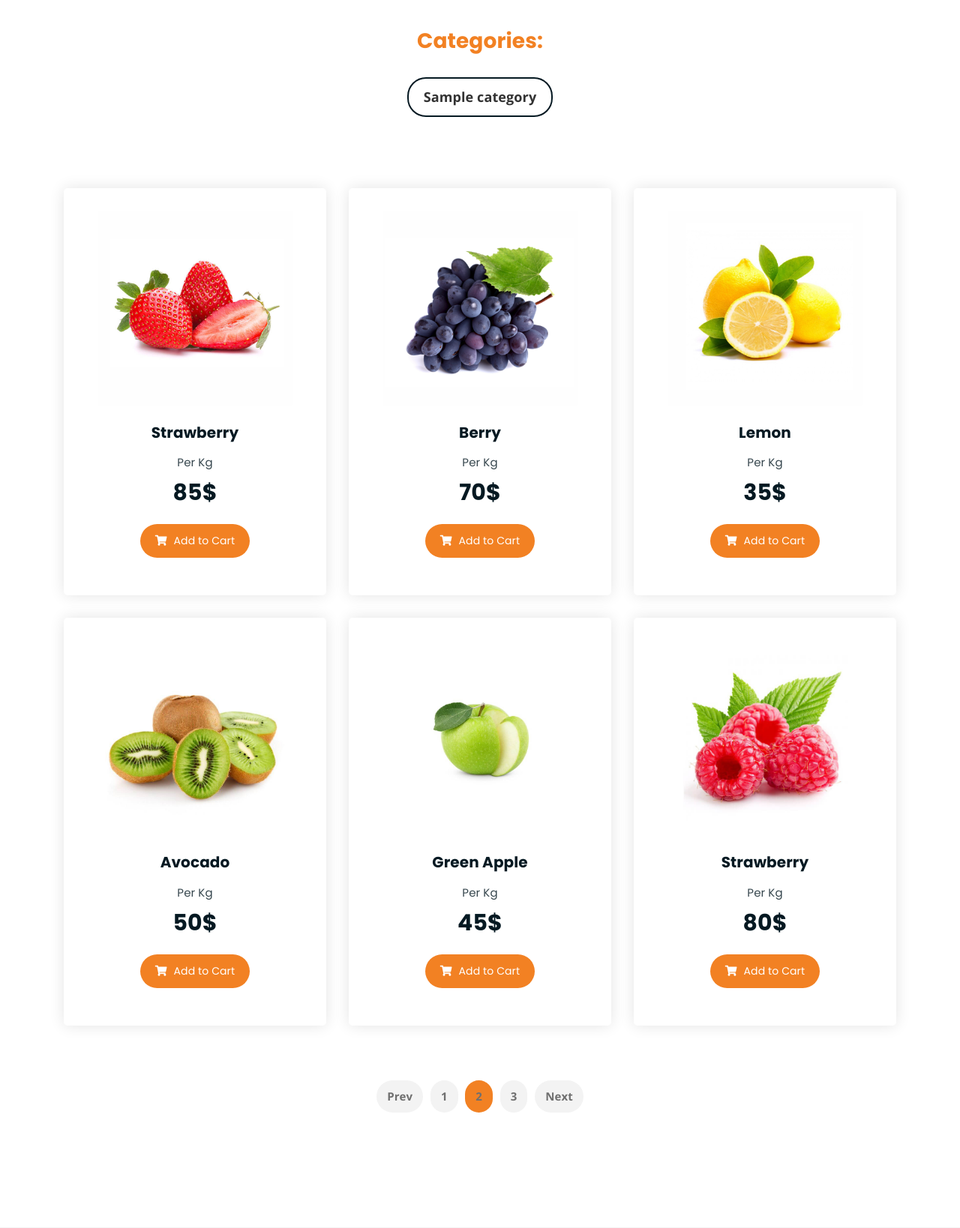
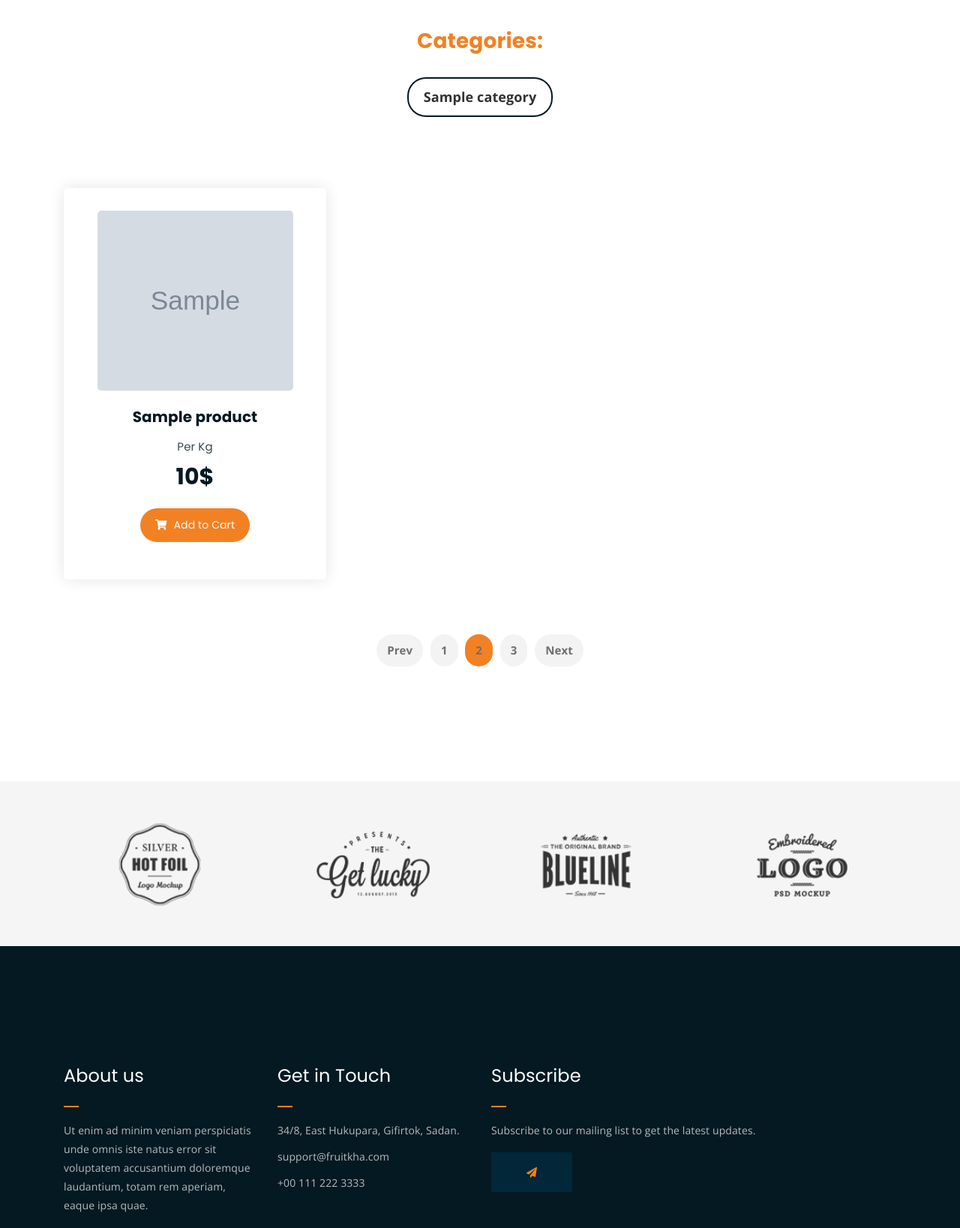
Before and after one commit to dmitriy-lar/Fruitkha-E-commerce, a Django app: page /shop/ in a window 1280 px wide. Shown: the part 562-2200 px from the top of the page at 75% size. Run offline with Django 4.2, Linux system fonts and the light colour scheme; tables that the repository leaves empty hold one stand-in row (values such as "Sample post"); grey boxes marked "Sample" are stand-in pictures; parts of the project's set-up code (start-up, migrations or seed data) failed here and were passed over; some libraries are stand-ins or nearby versions.

Commit message:
get products from database

```diff
--- a/fruitkha/store/templates/store/shop.html
+++ b/fruitkha/store/templates/store/shop.html
@@ -48,66 +48,18 @@
         </div>
 
         <div class="row product-lists">
+            {% for product in products %}
             <div class="col-lg-4 col-md-6 text-center strawberry">
                 <div class="single-product-item">
                     <div class="product-image">
-                        <a href="{% url 'single_product_page' %}"><img src="{% static 'img/products/product-img-1.jpg' %}" alt=""></a>
+                        <a href="{% url 'single_product_page' %}"><img src="{{ product.thumbnail.url }}" alt="" style="height:240px; "></a>
                     </div>
-                    <h3>Strawberry</h3>
-                    <p class="product-price"><span>Per Kg</span> 85$ </p>
+                    <h3>{{ product.title }}</h3>
+                    <p class="product-price"><span>Per Kg</span> {{ product.price }}$ </p>
                     <a href="cart.html" class="cart-btn"><i class="fas fa-shopping-cart"></i> Add to Cart</a>
                 </div>
             </div>
-            <div class="col-lg-4 col-md-6 text-center berry">
-                <div class="single-product-item">
-                    <div class="product-image">
-                        <a href="single-product.html"><img src="{% static 'img/products/product-img-2.jpg' %}" alt=""></a>
-                    </div>
-                    <h3>Berry</h3>
-                    <p class="product-price"><span>Per Kg</span> 70$ </p>
-                    <a href="cart.html" class="cart-btn"><i class="fas fa-shopping-cart"></i> Add to Cart</a>
-                </div>
-            </div>
-            <div class="col-lg-4 col-md-6 text-center lemon">
-                <div class="single-product-item">
-                    <div class="product-image">
-                        <a href="single-product.html"><img src="{% static 'img/products/product-img-3.jpg' %}" alt=""></a>
-                    </div>
-                    <h3>Lemon</h3>
-                    <p class="product-price"><span>Per Kg</span> 35$ </p>
-                    <a href="cart.html" class="cart-btn"><i class="fas fa-shopping-cart"></i> Add to Cart</a>
-                </div>
-            </div>
-            <div class="col-lg-4 col-md-6 text-center">
-                <div class="single-product-item">
-                    <div class="product-image">
-                        <a href="single-product.html"><img src="{% static 'img/products/product-img-4.jpg' %}" alt=""></a>
-                    </div>
-                    <h3>Avocado</h3>
-                    <p class="product-price"><span>Per Kg</span> 50$ </p>
-                    <a href="cart.html" class="cart-btn"><i class="fas fa-shopping-cart"></i> Add to Cart</a>
-                </div>
-            </div>
-            <div class="col-lg-4 col-md-6 text-center">
-                <div class="single-product-item">
-                    <div class="product-image">
-                        <a href="single-product.html"><img src="{% static 'img/products/product-img-5.jpg' %}" alt=""></a>
-                    </div>
-                    <h3>Green Apple</h3>
-                    <p class="product-price"><span>Per Kg</span> 45$ </p>
-                    <a href="cart.html" class="cart-btn"><i class="fas fa-shopping-cart"></i> Add to Cart</a>
-                </div>
-            </div>
-            <div class="col-lg-4 col-md-6 text-center strawberry">
-                <div class="single-product-item">
-                    <div class="product-image">
-                        <a href="single-product.html"><img src="{% static 'img/products/product-img-6.jpg' %}" alt=""></a>
-                    </div>
-                    <h3>Strawberry</h3>
-                    <p class="product-price"><span>Per Kg</span> 80$ </p>
-                    <a href="cart.html" class="cart-btn"><i class="fas fa-shopping-cart"></i> Add to Cart</a>
-                </div>
-            </div>
+            {% endfor %}
         </div>
 
         <div class="row">
--- a/fruitkha/store/views.py
+++ b/fruitkha/store/views.py
@@ -1,7 +1,7 @@
 from django.contrib import messages
 from django.shortcuts import render, redirect
 from .forms import NewsLetterForm
-from .models import Category
+from .models import Category, Product
 
 def home_page(request):
     if request.method == 'POST':
@@ -21,8 +21,10 @@ def home_page(request):
 
 def shop_page(request):
     categories = Category.objects.all()
+    products = Product.objects.all()
     context = {
-        'categories': categories
+        'categories': categories,
+        'products': products
     }
     return render(request, 'store/shop.html', context)
 
```
